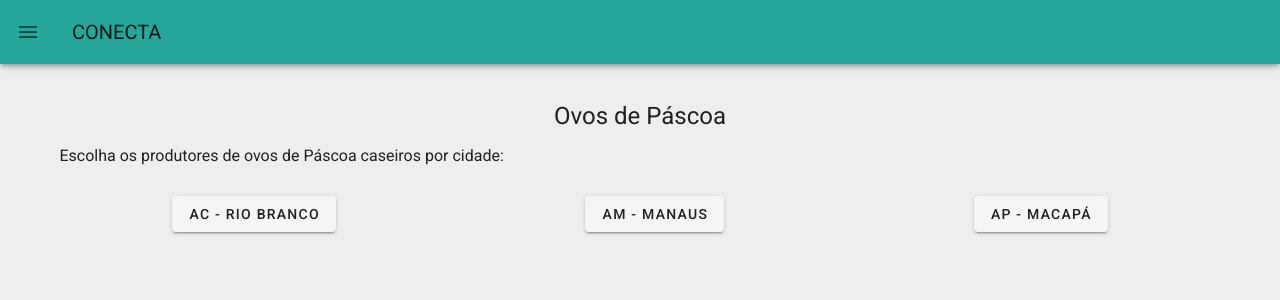
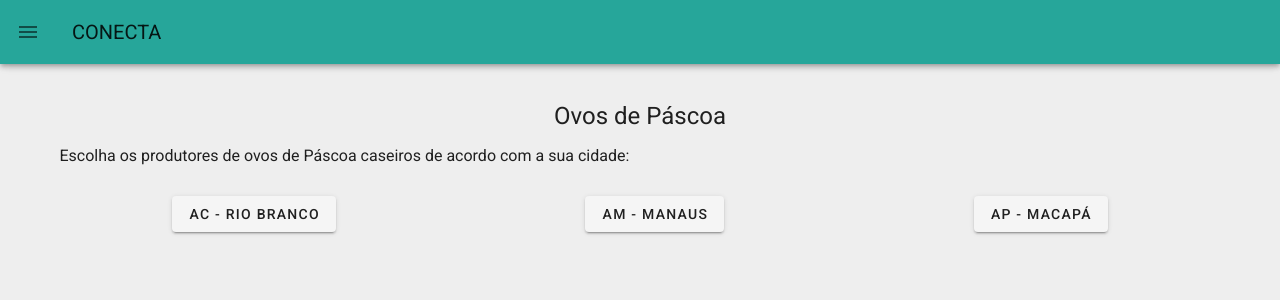
Before and after one commit to fernanda-pls/hackaton-iteris, a Vue app: page /#/Ovos in a window 1280 px wide. Shown: the top 300 px of the page. Built offline with nearby package versions, Linux system fonts and the light colour scheme.

Commit message:
altera o Ovos.vue

```diff
--- a/src/views/Ovos.vue
+++ b/src/views/Ovos.vue
@@ -2,18 +2,12 @@
   <v-container class="container">
     <h2 class="text-h5 text-center mb-3 mt-6">Ovos de Páscoa</h2>
 
-    <p>Escolha os produtores de ovos de Páscoa caseiros por cidade:</p>
+    <p>Escolha os produtores de ovos de Páscoa caseiros de acordo com a sua cidade:</p>
 
     <v-row align="center" justify="space-around" class="mt-5">
-      <router-link to="/ListaColeta">
-        <v-btn class="ma-2" primary>AC - Rio Branco</v-btn>
-      </router-link>
-      <router-link to="/ListaColeta">
-        <v-btn class="ma-2" primary>AM - Manaus</v-btn>
-      </router-link>
-      <router-link to="/ListaColeta">
-        <v-btn class="ma-2" primary>AP - Macapá</v-btn>
-      </router-link>
+      <v-btn class="ma-2" primary>AC - Rio Branco</v-btn>
+      <v-btn class="ma-2" primary>AM - Manaus</v-btn>
+      <v-btn class="ma-2" primary>AP - Macapá</v-btn>
     </v-row>
   </v-container>
 </template>
```
